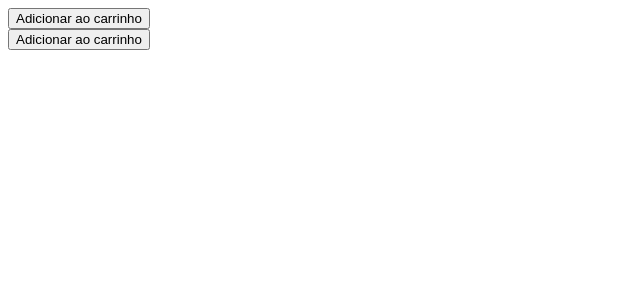
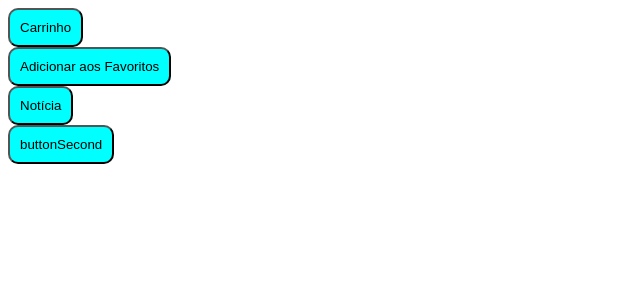
Before and after one commit to Pietro-berg7/Angular-Developer, an Angular app in the folder 01_trabalhando_com_componentes_angular/: page / in a window 1280 px wide. Shown: the top 300 px of the page, without its empty margins (0-640 px from the left). Built offline with nearby package versions, Linux system fonts and the light colour scheme.

Commit message:
Passando valores para componentes

```diff
--- a/01_trabalhando_com_componentes_angular/src/app/app.component.html
+++ b/01_trabalhando_com_componentes_angular/src/app/app.component.html
@@ -1,2 +1,4 @@
-<my-button></my-button>
-<my-button></my-button>
+<my-button label="{{buttonLabel}}"></my-button>
+<my-button [label]="buttonSecond"></my-button>
+<my-button label="Notícia"></my-button>
+<my-button [label]="'buttonSecond'"></my-button>
--- a/01_trabalhando_com_componentes_angular/src/app/app.component.ts
+++ b/01_trabalhando_com_componentes_angular/src/app/app.component.ts
@@ -7,4 +7,6 @@ import { Component } from '@angular/core';
 })
 export class AppComponent {
   title = '01-trabalhando-com-componentes-angular';
+  buttonLabel: string = "Carrinho";
+  buttonSecond: string = "Adicionar aos Favoritos";
 }
--- a/01_trabalhando_com_componentes_angular/src/app/button/button.component.css
+++ b/01_trabalhando_com_componentes_angular/src/app/button/button.component.css
@@ -0,0 +1,4 @@
+button {
+  background-color: aqua;
+  color: black;
+}
--- a/01_trabalhando_com_componentes_angular/src/app/button/button.component.html
+++ b/01_trabalhando_com_componentes_angular/src/app/button/button.component.html
@@ -1,3 +1,3 @@
 <div>
-  <button>{{buttonObject.label}}</button>
+  <button>{{ label }}</button>
 </div>
--- a/01_trabalhando_com_componentes_angular/src/app/button/button.component.ts
+++ b/01_trabalhando_com_componentes_angular/src/app/button/button.component.ts
@@ -1,4 +1,4 @@
-import { Component } from '@angular/core';
+import { Component, Input } from '@angular/core';
 
 @Component({
   selector: 'my-button',
@@ -6,6 +6,7 @@ import { Component } from '@angular/core';
   styleUrls: ['./button.component.css']
 })
 export class ButtonComponent {
+  @Input() label!: string;
   buttonText: string = 'Acessar';
   buttonTexts: string[] = ['Comprar', 'Vender'];
   buttonNumber: number = 1;
--- a/01_trabalhando_com_componentes_angular/src/styles.css
+++ b/01_trabalhando_com_componentes_angular/src/styles.css
@@ -1 +1,5 @@
 /* You can add global styles to this file, and also import other style files */
+button {
+  padding: 10px;
+  border-radius: 10px;
+}
```
